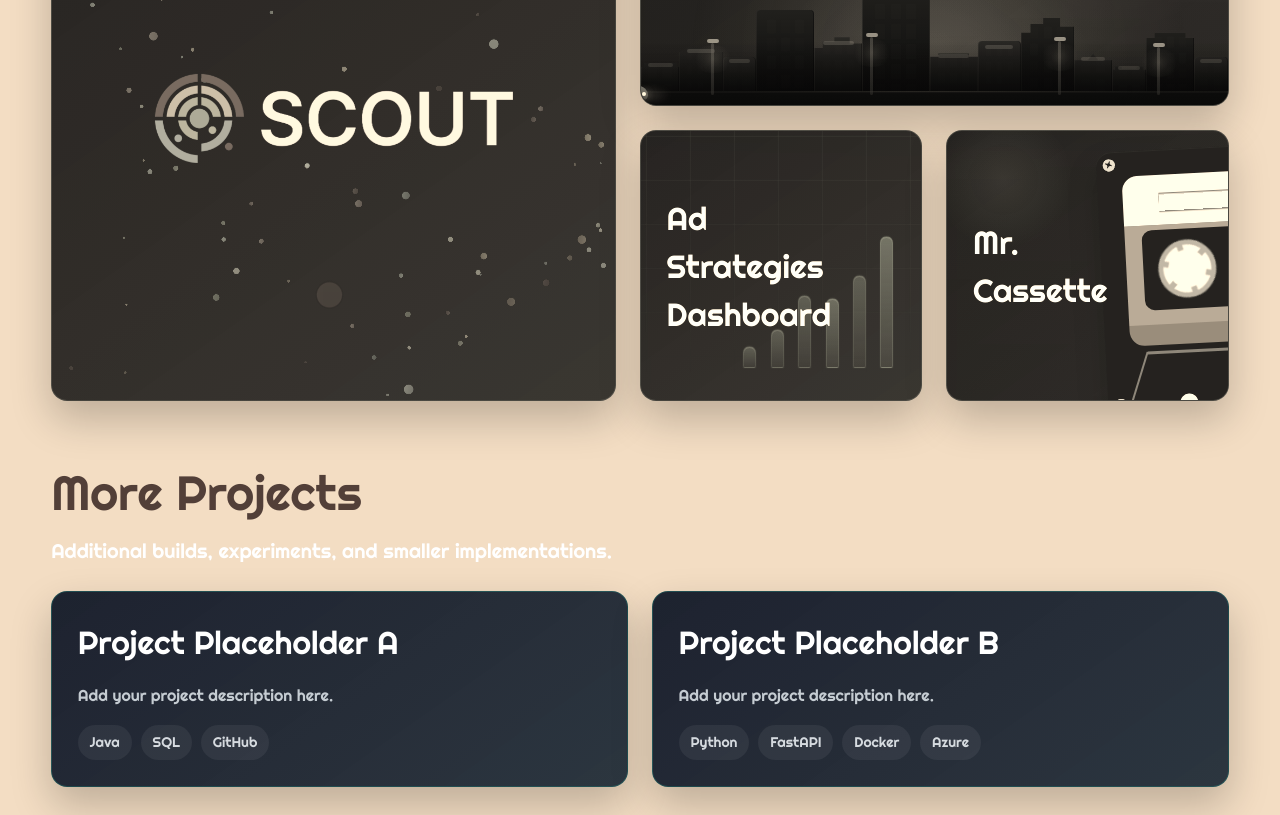
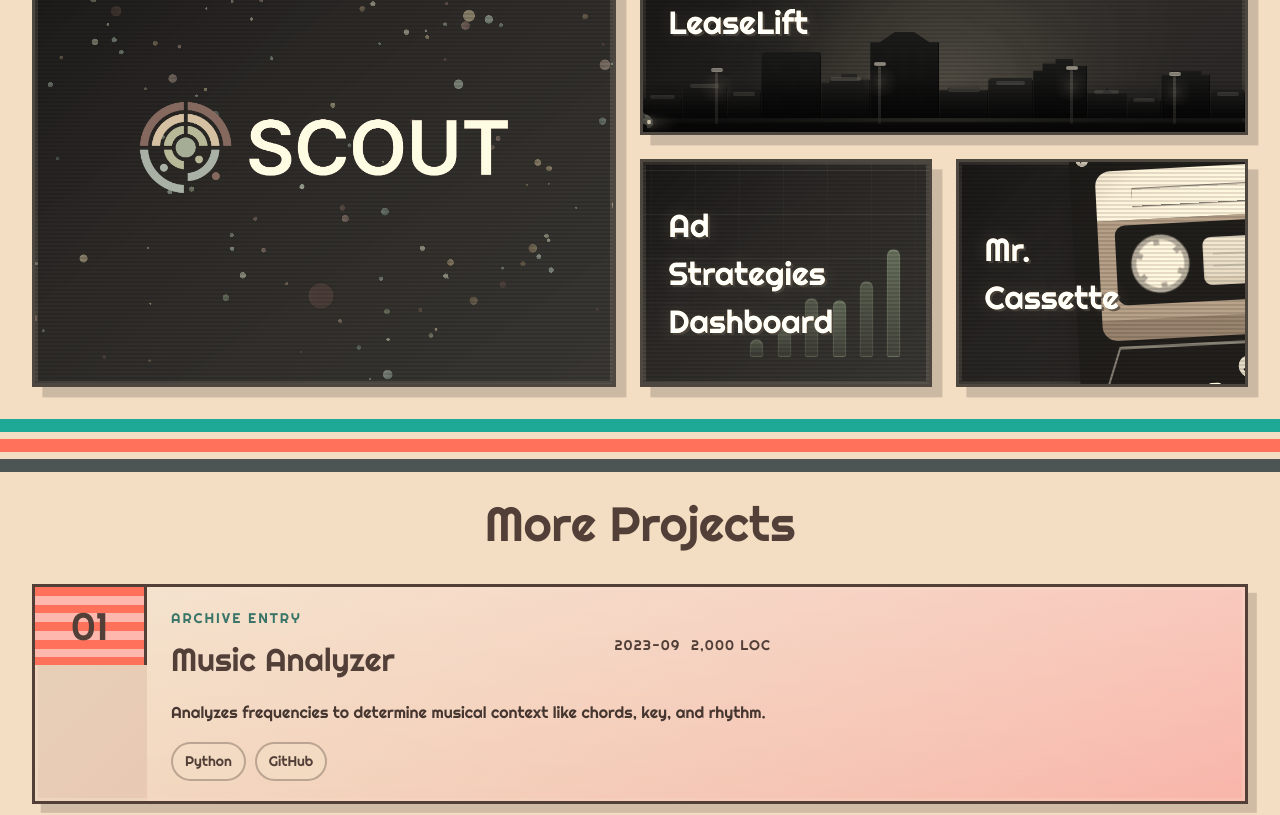
Before and after one commit to evanlunceford/resume-website, a React (Vite) app in the folder src/frontend/: page /projects in a window 1280 px wide. Shown: the part 300-1115 px from the top of the page. Built offline with nearby package versions, Linux system fonts and the light colour scheme.

Commit message:
Added CRT styling to featured projects, started redesign on standard project cards

```diff
--- a/src/frontend/src/css/components/AdStrategiesBackground.css
+++ b/src/frontend/src/css/components/AdStrategiesBackground.css
@@ -9,7 +9,7 @@
   position: absolute;
   inset: 0;
   background-image:
-    linear-gradient(rgba(11, 190, 68, 0.12) 1px, transparent 1px),
+    linear-gradient(rgba(11, 190, 68, 0.32) 1px, transparent 1px),
     linear-gradient(90deg, rgba(11, 190, 68, 0.12) 1px, transparent 1px);
   background-size: 44px 44px;
   background-position: 0 0;
--- a/src/frontend/src/css/components/MrCassetteBackground.css
+++ b/src/frontend/src/css/components/MrCassetteBackground.css
@@ -2,18 +2,24 @@
   position: absolute;
   inset: 0;
   overflow: hidden;
+  --mr-cassette-scale: 1;
+  --mr-cassette-top-offset: 50%;
+  --mr-cassette-x-offset: 50%;
   background:
-    radial-gradient(circle at 20% 18%, rgba(255, 242, 117, 0.08), transparent 22%),
-    radial-gradient(circle at 82% 80%, rgba(255, 140, 66, 0.08), transparent 24%),
     linear-gradient(180deg, rgba(18, 22, 27, 0.08), rgba(11, 14, 19, 0.24));
 }
 
 .mr-cassette-container {
+  position: absolute;
+  top: var(--mr-cassette-top-offset);
+  right: 0;
   width: 650px;
   display: flex;
   align-items: center;
   justify-content: center;
   padding: 0.8rem;
+  transform: translate(var(--mr-cassette-x-offset), -50%) scale(var(--mr-cassette-scale));
+  transform-origin: center center;
 }
 
 .mr-cassette-tape {
--- a/src/frontend/src/css/pages/Home.css
+++ b/src/frontend/src/css/pages/Home.css
@@ -15,7 +15,10 @@
     align-items: center;
     justify-content: center;
     width: 100%;
+    max-width: 1800px;
     min-height: calc(100vh - 3rem);
+    margin: 0 auto;
+    padding-inline: 2rem;
 }
 
 .home-title-container{
@@ -40,7 +43,9 @@
 }
 
 .main-content-container{
-  max-width: 1600px;
+  width: 100%;
+  max-width: 1800px;
+  margin: 0 auto;
 }
 
 .intro-container {
@@ -92,6 +97,10 @@
 }
 
 @media (max-width: 900px) {
+  .home-content-container {
+    padding-inline: 1rem;
+  }
+
   .intro-container {
     grid-template-columns: 1fr;
     gap: 1.5rem;
--- a/src/frontend/src/css/pages/Projects.css
+++ b/src/frontend/src/css/pages/Projects.css
@@ -1,7 +1,8 @@
 .projects-content-container {
-  width: min(1280px, 92%);
+  width: 100%;
+  max-width: 1800px;
   margin: 0 auto;
-  padding: 5rem 0 6rem;
+  padding: 3.5rem 2rem 6rem;
 }
 
 .projects-page-header {
@@ -31,18 +32,91 @@
   line-height: 1.6;
 }
 
-.projects-section {
-  margin-top: 3.5rem;
+.projects-section-header {
+  margin-bottom: 1.5rem;
 }
 
-.projects-section-header {
-  margin-bottom: 1.5rem;
+.projects-section-header--banner {
+  position: relative;
+  display: flex;
+  align-items: center;
+  justify-content: center;
+  min-height: 7.5rem;
+  margin-bottom: 2rem;
+  width: 100vw;
+  left: 50%;
+  margin-left: -50vw;
+  margin-right: -50vw;
 }
 
 .projects-section-title {
   color: var(--brown);
   font-size: var(--text-4xl);
-  margin-bottom: 0.4rem;
+  margin-top: 1rem;
+  margin-bottom: 1rem;
+  text-align: center;
+
+}
+
+.projects-section-title--banner {
+  position: relative;
+  z-index: 1;
+  margin: 0;
+  padding: 0.65rem 1.4rem 0.5rem;
+  border: 4px solid var(--brown);
+  background: var(--tan);
+  color: var(--brown);
+  line-height: 1;
+  text-align: center;
+  text-transform: uppercase;
+  box-shadow:
+    0 0 0 6px var(--tan),
+    0.45rem 0.45rem 0 0 var(--teal);
+}
+
+.projects-title-banner {
+  position: absolute;
+  inset: 50% 0 auto;
+  transform: translateY(-50%);
+  display: grid;
+  gap: 0.45rem;
+  width: 100vw;
+  left: 50%;
+  margin-left: -50vw;
+  margin-right: -50vw;
+}
+
+.projects-title-banner__stripe {
+  display: block;
+  height: 0.8rem;
+}
+
+.projects-title-banner__stripe--teal {
+  width: 100%;
+  background: var(--teal);
+}
+
+.projects-title-banner__stripe--orange {
+  width: 100%;
+  justify-self: center;
+  background: var(--orange);
+}
+
+.projects-title-banner__stripe--brown {
+  width: 100%;
+  justify-self: center;
+  background: var(--grey);
+}
+
+.projects-title-banner--divider {
+  position: relative;
+  inset: auto;
+  transform: none;
+  width: 100vw;
+  left: 50%;
+  margin-top: 2rem;
+  margin-left: -50vw;
+  margin-right: -50vw;
 }
 
 .projects-section-copy {
@@ -57,15 +131,15 @@
   grid-template-areas:
     "primary wide wide"
     "primary small-left small-right";
-  grid-auto-rows: minmax(220px, 1fr);
+  grid-auto-rows: minmax(180px, 1fr);
   gap: 1.5rem;
   width: 100%;
 }
 
 .projects-grid {
-  display: grid;
-  grid-template-columns: repeat(auto-fit, minmax(280px, 1fr));
-  gap: 1.5rem;
+  display: flex;
+  flex-direction: column;
+  gap: 1.25rem;
 }
 
 .project-card {
@@ -88,7 +162,17 @@
 
 .project-card-button--standard {
   display: grid;
-  gap: 1rem;
+  grid-template-columns: 112px minmax(0, 1fr);
+  gap: 0;
+  padding: 0;
+  border: 3px solid var(--brown);
+  border-radius: 0;
+  background:
+    linear-gradient(180deg, rgba(82, 63, 56, 0.08), rgba(82, 63, 56, 0.08)),
+    linear-gradient(135deg, rgba(243, 221, 195, 0.98), rgba(255, 184, 173, 0.94));
+  box-shadow:
+    0.55rem 0.55rem 0 0 rgba(82, 63, 56, 0.22),
+    inset 0 0 0 3px rgba(243, 221, 195, 0.6);
 }
 
 .project-card-button:focus-visible {
@@ -96,24 +180,111 @@
   outline-offset: 4px;
 }
 
+.project-listing-index {
+  display: flex;
+  align-items: center;
+  justify-content: center;
+  padding: 1.25rem;
+  border-right: 3px solid var(--brown);
+  background:
+    repeating-linear-gradient(
+      180deg,
+      var(--orange) 0 0.55rem,
+      var(--peach) 0.55rem 1.1rem
+    );
+  color: var(--brown);
+  font-size: clamp(2rem, 3vw, 3rem);
+  line-height: 1;
+}
+
+.project-listing-content {
+  position: relative;
+  display: grid;
+  gap: 1rem;
+  min-width: 0;
+  padding: 1.35rem 1.5rem 1.25rem;
+  background:
+    linear-gradient(180deg, rgba(255, 255, 255, 0.18), rgba(255, 255, 255, 0)),
+    linear-gradient(135deg, rgba(243, 221, 195, 0.92), rgba(255, 184, 173, 0.58));
+}
+
+.project-card-header--listing {
+  align-items: flex-start;
+  justify-content: space-between;
+  width: 100%;
+  max-width: none;
+}
+
+.project-listing-heading {
+  display: grid;
+  gap: 0.35rem;
+}
+
+.project-listing-label {
+  color: var(--dark-teal);
+  font-size: var(--text-sm);
+  letter-spacing: 0.14em;
+  text-transform: uppercase;
+}
+
+.project-listing-meta {
+  display: flex;
+  flex-wrap: wrap;
+  justify-content: flex-end;
+  gap: 0.65rem;
+  color: var(--brown);
+  font-size: var(--text-sm);
+  letter-spacing: 0.08em;
+  text-transform: uppercase;
+}
+
 .featured-project-card {
   min-height: 100%;
   display: flex;
   align-items: center;
   justify-content: flex-start;
-  filter: grayscale(0.92) sepia(0.4);
-  transition: filter 0.5s ease, transform 0.3s ease;
+  border: 3px solid var(--brown);
+  border-radius: 0;
+  background:
+    linear-gradient(145deg, rgba(17, 24, 39, 0.94), rgba(27, 39, 52, 0.9));
+  filter: grayscale(0.75) sepia(0.42) contrast(1.02) saturate(0.9);
+  box-shadow:
+    0.65rem 0.65rem 0 0 rgba(82, 63, 56, 0.24),
+    inset 0 0 0 3px rgba(243, 221, 195, 0.14);
+  transition: filter 0.5s ease, transform 0.3s ease, box-shadow 0.3s ease;
   cursor: pointer;
 }
 
 .featured-project-card:hover {
-  filter: grayscale(0) sepia(0);
-  transform: scale(1.03);
+  filter: grayscale(0.15) sepia(0.18) contrast(1.03) saturate(1);
+  transform: translate(-0.2rem, -0.2rem);
+  box-shadow:
+    0.9rem 0.9rem 0 0 rgba(82, 63, 56, 0.2),
+    inset 0 0 0 3px rgba(243, 221, 195, 0.42);
+}
+
+.featured-project-card::before {
+  content: "";
+  position: absolute;
+  inset: 0;
+  pointer-events: none;
+  z-index: 1;
+}
+
+.featured-project-card::before {
+  background:
+    linear-gradient(135deg, rgba(17, 24, 39, 0.36), rgba(17, 24, 39, 0.08) 38%, rgba(30, 168, 150, 0.08)),
+    repeating-linear-gradient(
+      180deg,
+      rgba(243, 221, 195, 0.04) 0 2px,
+      rgba(0, 0, 0, 0.12) 2px 4px
+    );
+  mix-blend-mode: multiply;
 }
 
 .featured-project-card--primary {
   grid-area: primary;
-  aspect-ratio: 1 / 1;
+  aspect-ratio: 1 / 0.82;
   justify-content: center;
 }
 
@@ -145,7 +316,7 @@
 
 .project-card > :not(.project-card-bg) {
   position: relative;
-  z-index: 1;
+  z-index: 2;
 }
 
 .project-card-header {
@@ -157,9 +328,16 @@
 }
 
 .project-card-title {
-  color: var(--white);
+  color: var(--brown);
   font-size: var(--text-2xl);
   margin: 0;
+}
+
+.featured-project-card .project-card-title {
+  color: var(--white);
+  text-shadow:
+    0.14rem 0.14rem 0 rgba(82, 63, 56, 0.8),
+    0 0 1.2rem rgba(243, 221, 195, 0.16);
 }
 
 .project-card-logo {
@@ -168,7 +346,7 @@
 
 .project-card-description {
   margin: 0;
-  color: rgba(233, 240, 245, 0.82);
+  color: color-mix(in srgb, var(--brown) 85%, var(--black));
   line-height: 1.7;
 }
 
@@ -179,10 +357,11 @@
 }
 
 .project-skill-chip {
+  border: 2px solid color-mix(in srgb, var(--brown) 35%, transparent);
   border-radius: 999px;
   padding: 0.45rem 0.75rem;
-  background: rgba(255, 255, 255, 0.06);
-  color: rgba(241, 246, 249, 0.86);
+  background: rgba(243, 221, 195, 0.8);
+  color: var(--brown);
   font-size: var(--text-sm);
 }
 
@@ -193,12 +372,12 @@
       "primary primary"
       "wide wide"
       "small-left small-right";
-    grid-auto-rows: minmax(220px, auto);
+    grid-auto-rows: minmax(180px, auto);
   }
 
   .featured-project-card--primary {
     aspect-ratio: auto;
-    min-height: 360px;
+    min-height: 300px;
   }
 
   .project-card-header {
@@ -209,6 +388,7 @@
 @media (max-width: 768px) {
   .projects-content-container {
     padding-top: 4rem;
+    padding-inline: 1rem;
   }
 
   .projects-title {
@@ -230,16 +410,49 @@
   }
 
   .featured-project-card {
-    min-height: 280px;
+    min-height: 220px;
   }
 
   .featured-project-card--primary {
-    min-height: 320px;
+    min-height: 260px;
   }
+
+  .projects-section-header--banner {
+    min-height: 6.5rem;
+  }
+
+  .projects-section-title--banner {
+    font-size: clamp(1.35rem, 6vw, 2.2rem);
+    padding-inline: 0.8rem;
+    box-shadow:
+      0 0 0 5px var(--tan),
+      0.35rem 0.35rem 0 0 var(--teal);
+  }
+
 
   .project-card-header {
     flex-direction: column;
     align-items: flex-start;
     width: 100%;
   }
+
+  .project-card-button--standard {
+    grid-template-columns: 1fr;
+  }
+
+  .project-listing-index {
+    justify-content: flex-start;
+    border-right: 0;
+    border-bottom: 3px solid var(--brown);
+    padding: 0.8rem 1rem;
+    font-size: 1.5rem;
+  }
+
+  .project-listing-content {
+    padding: 1rem;
+  }
+
+  .project-listing-meta {
+    justify-content: flex-start;
+  }
 }
--- a/src/frontend/src/data/projects.ts
+++ b/src/frontend/src/data/projects.ts
@@ -130,9 +130,9 @@ export const projects: Project[] = [
   },
   {
     id: 5,
-    name: 'Project Placeholder A',
-    description: 'Add your project description here.',
-    skills: ['java', 'sql', 'github'],
+    name: 'Music Analyzer',
+    description: 'Analyzes frequencies to determine musical context like chords, key, and rhythm.',
+    skills: ['python', 'github'],
     featured: false,
     logoOnly: false,
     shortDescription: "Placeholder summary for a future project modal.",
@@ -146,7 +146,7 @@ export const projects: Project[] = [
       "Placeholder feature description two",
       "Placeholder feature description three",
     ],
-    estimatedLinesOfCode: 4200,
+    estimatedLinesOfCode: 2000,
     startDate: "2023-09",
     endDate: "2023-12",
   },
--- a/src/frontend/src/data/skills.ts
+++ b/src/frontend/src/data/skills.ts
@@ -6,7 +6,8 @@ export type TechStackCategory =
   | 'database'
   | 'cloud'
   | 'devops'
-  | 'tooling';
+  | 'tooling'
+  | 'markup';
 
 export type Skill = {
   id: string;
@@ -23,26 +24,26 @@ export const skills: Skill[] = [
   { id: 'java',       name: 'Java',        category: 'language', stackCategory: 'backend' },
   { id: 'sql',        name: 'SQL',         category: 'language', stackCategory: 'database' },
   { id: 'cpp',        name: 'C/C++',       category: 'language', stackCategory: 'backend' },
+  { id: 'css', name: 'CSS',  category: 'language', stackCategory: 'frontend' },
 
   // Frameworks & Libraries
   { id: 'react',      name: 'React',       category: 'framework', stackCategory: 'frontend' },
   { id: 'fastapi',    name: 'FastAPI',     category: 'framework', stackCategory: 'backend' },
+  { id: 'flask',    name: 'Flask',     category: 'framework', stackCategory: 'backend' },
   { id: 'nodejs',     name: 'Node.js',     category: 'framework', stackCategory: 'backend' },
-  { id: 'pandas',     name: 'Pandas',      category: 'framework', stackCategory: 'data' },
-  { id: 'numpy',      name: 'NumPy',       category: 'framework', stackCategory: 'data' },
-  { id: 'tailwind',   name: 'Tailwind',    category: 'framework', stackCategory: 'frontend' },
 
   // Other (tools, platforms, services)
   { id: 'gcs',        name: 'Google Cloud',  category: 'other', stackCategory: 'cloud' },
-  { id: 'azure',      name: 'Azure',         category: 'other', stackCategory: 'cloud' },
   { id: 'github',     name: 'GitHub',        category: 'other', stackCategory: 'tooling' },
   { id: 'docker',     name: 'Docker',        category: 'other', stackCategory: 'devops' },
   { id: 'postgres',   name: 'PostgreSQL',    category: 'other', stackCategory: 'database' },
-  { id: 'figma',      name: 'Figma',         category: 'other', stackCategory: 'tooling' },
+  { id: 'firebase',   name: 'Firebase',    category: 'other', stackCategory: 'database' },
+  { id: 'qdrant',   name: 'Qdrant',    category: 'other', stackCategory: 'database' },
+
 ];
 
 export const CATEGORY_LABELS: Record<SkillCategory, string> = {
-  language:  'Programming Languages',
+  language:  'Programming & Other Languages',
   framework: 'Frameworks & Libraries',
   other:     'Tools & Platforms',
 };
--- a/src/frontend/src/pages/Projects.tsx
+++ b/src/frontend/src/pages/Projects.tsx
@@ -41,7 +41,18 @@ export default function Projects() {
   return (
     <>
       <div className="projects-content-container">
-        <section className="projects-section" aria-labelledby="featured-projects-title">
+          <div className="projects-section-header projects-section-header--banner">
+            <div className="projects-title-banner" aria-hidden="true">
+              <span className="projects-title-banner__stripe projects-title-banner__stripe--teal" />
+              <span className="projects-title-banner__stripe projects-title-banner__stripe--orange" />
+              <span className="projects-title-banner__stripe projects-title-banner__stripe--brown" />
+            </div>
+            <h2 className="projects-section-title projects-section-title--banner" id="featured-projects-title">
+              Featured Projects
+            </h2>
+          </div>
+        <section className="featured-projects-section" aria-labelledby="featured-projects-title">
+
           <div className="featured-projects-grid">
             {featuredProjects.map((project, index) => (
               <button
@@ -75,6 +86,11 @@ export default function Projects() {
               </button>
             ))}
           </div>
+          <div className="projects-title-banner projects-title-banner--divider" aria-hidden="true">
+            <span className="projects-title-banner__stripe projects-title-banner__stripe--teal" />
+            <span className="projects-title-banner__stripe projects-title-banner__stripe--orange" />
+            <span className="projects-title-banner__stripe projects-title-banner__stripe--brown" />
+          </div>
         </section>
 
         <section className="projects-section" aria-labelledby="other-projects-title">
@@ -82,22 +98,30 @@ export default function Projects() {
             <h2 className="projects-section-title" id="other-projects-title">
               More Projects
             </h2>
-            <p className="projects-section-copy">
-              Additional builds, experiments, and smaller implementations.
-            </p>
           </div>
 
           <div className="projects-grid">
-            {otherProjects.map((project) => (
+            {otherProjects.map((project, index) => (
               <button
                 key={project.id}
                 type="button"
                 className="project-card project-card-button project-card-button--standard"
                 onClick={() => setSelectedProjectId(project.id)}
               >
+                <div className="project-listing-index" aria-hidden="true">
+                  {(index + 1).toString().padStart(2, "0")}
+                </div>
+                <div className="project-listing-content">
                   {project.background && <project.background className="project-card-bg" />}
-                <div className="project-card-header">
+                  <div className="project-card-header project-card-header--listing">
+                    <div className="project-listing-heading">
+                      <span className="project-listing-label">Archive Entry</span>
                       <h3 className="project-card-title">{project.name}</h3>
+                    </div>
+                    <div className="project-listing-meta">
+                      <span>{project.startDate}</span>
+                      <span>{project.estimatedLinesOfCode.toLocaleString()} LOC</span>
+                    </div>
                   </div>
 
                   <p className="project-card-description">{project.description}</p>
@@ -109,6 +133,7 @@ export default function Projects() {
                       </span>
                     ))}
                   </div>
+                </div>
               </button>
             ))}
           </div>
```
Lines whose indentation alone changed are shown as unchanged.
